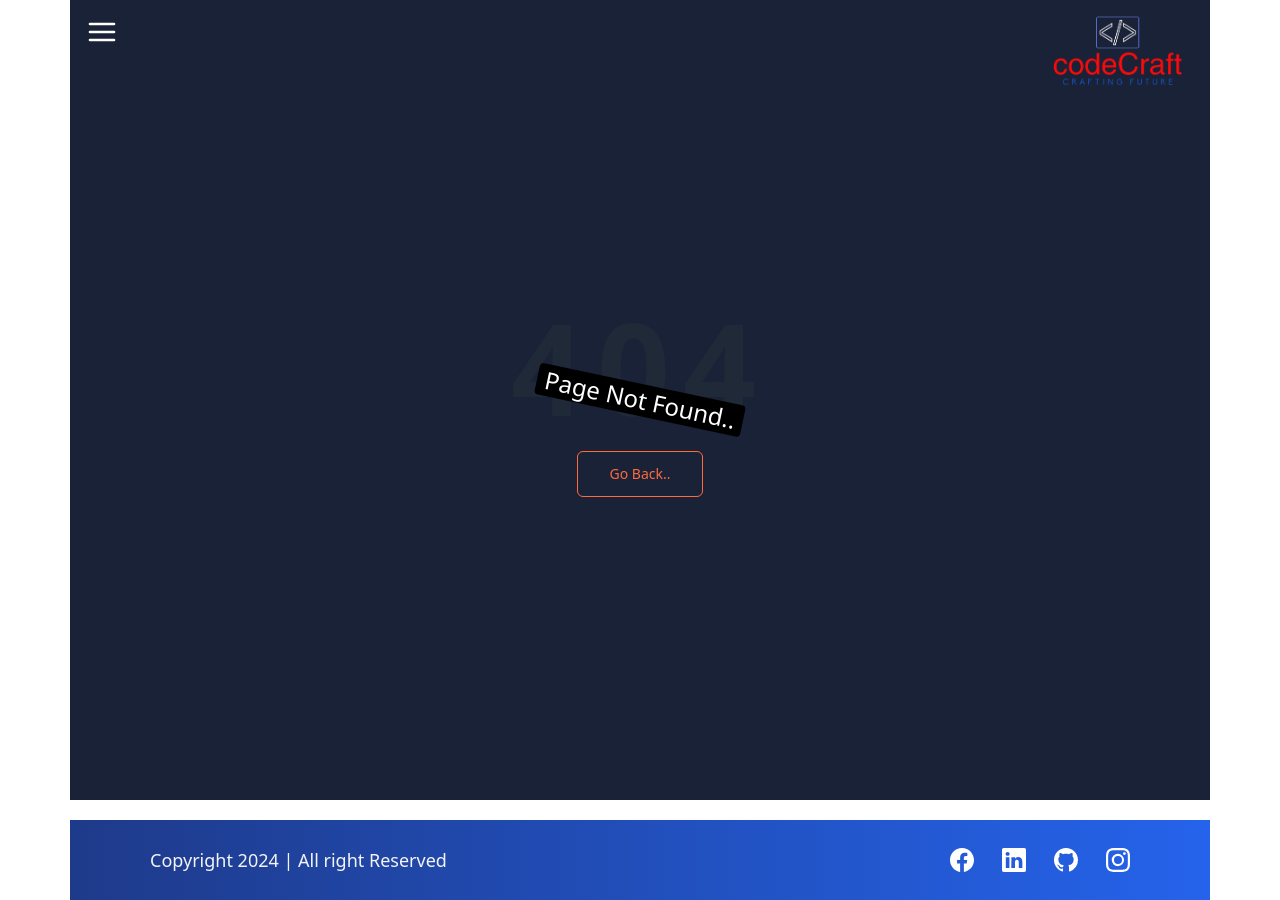
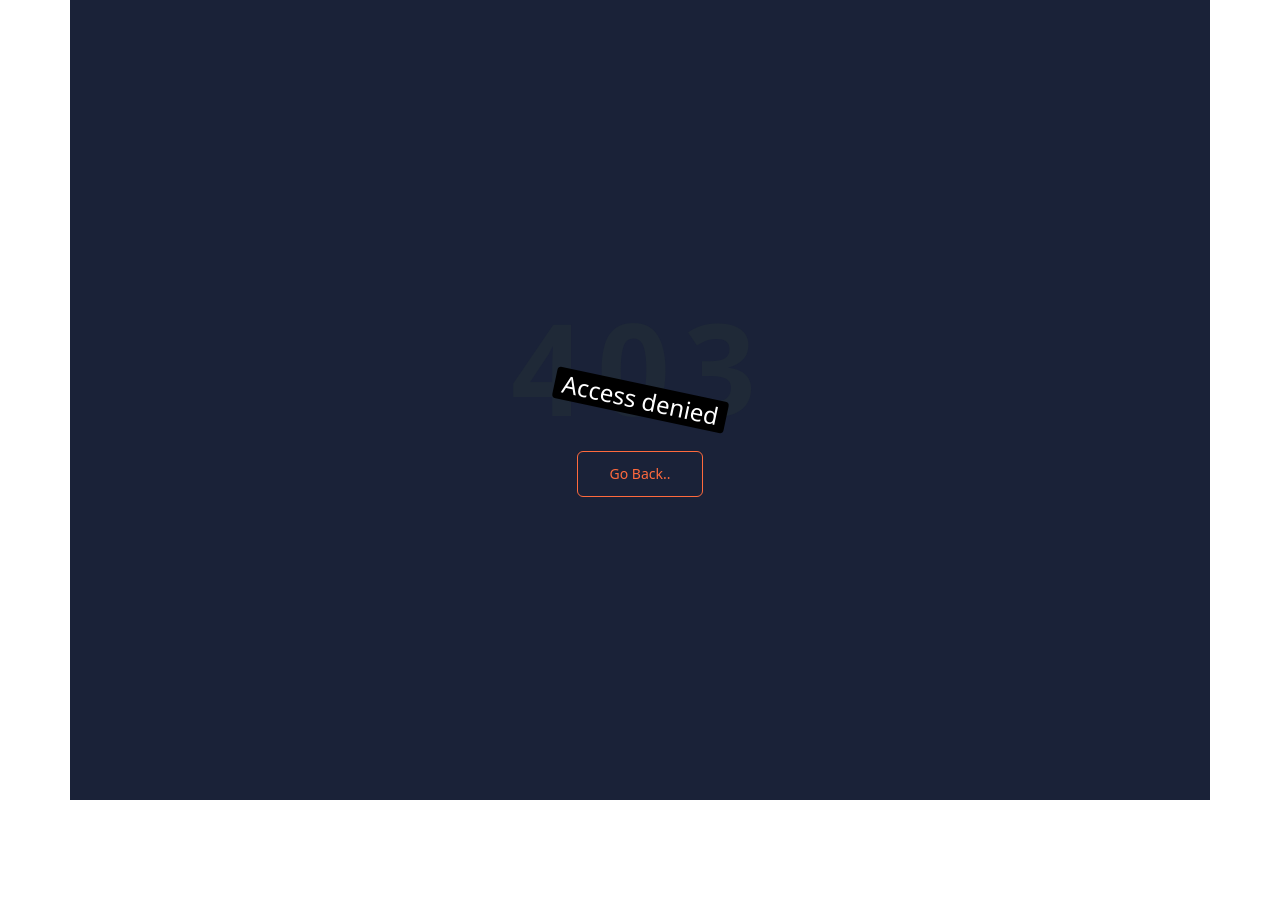
Before and after one commit to Akashchoudhary01/LMS-FrontendNew, a React (Vite) app: page /denied in a window 1280 px wide. Before the commit this address had no page. After the commit the page ends 800 px from the top, so only its background shows below. Built offline with nearby package versions, Linux system fonts and the light colour scheme.

Commit message:
Added denied page

```diff
--- a/src/App.jsx
+++ b/src/App.jsx
@@ -7,6 +7,7 @@
 import CourseList from './Pages/CourseList';
 import Login from './Pages/Login';
 import Contact from './Pages/Contact';
+import Denied from './Pages/Denied';
 
 
 function App() {
@@ -18,6 +19,7 @@
             <Route path='/About' element={<AboutUs/>}></Route>
             <Route path='/courses' element={<CourseList/>}></Route>
             <Route path='/contact' element={<Contact/>}></Route>
+            <Route path='/denied' element={<Denied/>}></Route>
 
             <Route path='/register' element={<Singup/>}></Route>
             <Route path='/login' element={<Login/>}></Route>
--- /dev/null
+++ b/src/Pages/Denied.jsx
@@ -0,0 +1,21 @@
+import {useNavigate} from 'react-router-dom'
+function Denied(){
+    const navigate = useNavigate();
+    return(
+        <div className="h-screen w-full flex flex-col justify-center items-center bg-[#1A2238]">
+        <h1 className=" text-9xl font-extrabold tracking-widest"> 403 </h1>
+        <div className="bg-black  text-white px-2 text-2xl rounded rotate-12 absolute">Access denied</div>
+       <div>
+          {/* <CiFaceFrown className="relative inline-block text-6xl ml-4 text-white" /> */}
+
+       </div>
+        <span className="mt-5 relative inline-block ">
+            <button onClick={()=>navigate(-1)} className="px-8 py-3 rounded-md border border-current text-sm font-medium text-[#ff6a3d] group active:text-yellow-300">Go Back..</button>
+        </span>
+
+
+    </div>
+    )
+
+}
+export default Denied;
```
